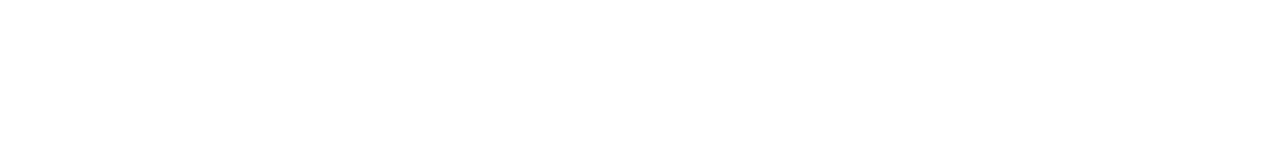
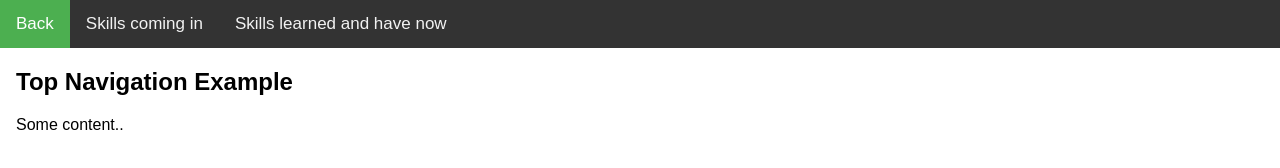
Before and after one commit to StevenMaganaris/in-summary, a plain HTML site: page index.html in a window 1280 px wide. Drawn offline with Linux system fonts and the light colour scheme.

Commit message:
Update index.html

```diff
--- a/index.html
+++ b/index.html
@@ -1,11 +1,49 @@
 <!DOCTYPE html>
 <html>
-  <head>
-    <meta charset="utf-8">
-    <meta name="viewport" content="width=device-width">
-    <title>repl.it</title>
-    <link href="style.css" rel="stylesheet" type="text/css" />
-  </head>
-  <body>
-  </body>
+<head>
+<meta name="viewport" content="width=device-width, initial-scale=1">
+<style>
+body {
+  margin: 0;
+  font-family: Arial, Helvetica, sans-serif;
+}
+
+.topnav {
+  overflow: hidden;
+  background-color: #333;
+}
+
+.topnav a {
+  float: left;
+  color: #f2f2f2;
+  text-align: center;
+  padding: 14px 16px;
+  text-decoration: none;
+  font-size: 17px;
+}
+
+.topnav a:hover {
+  background-color: #ddd;
+  color: black;
+}
+
+.topnav a.active {
+  background-color: #4CAF50;
+  color: white;
+}
+</style>
+</head>
+<body>
+
+<div class="topnav">
+  <a class="active" href="index.html">Back</a>
+  <a href="page 1.html">Skills coming in </a>
+  <a href="page 2.html">Skills learned and have now</a>
+</div>
+
+<div style="padding-left:16px">
+  <h2>Top Navigation Example</h2>
+  <p>Some content..</p>
+</div>
+</body>
 </html>
```
